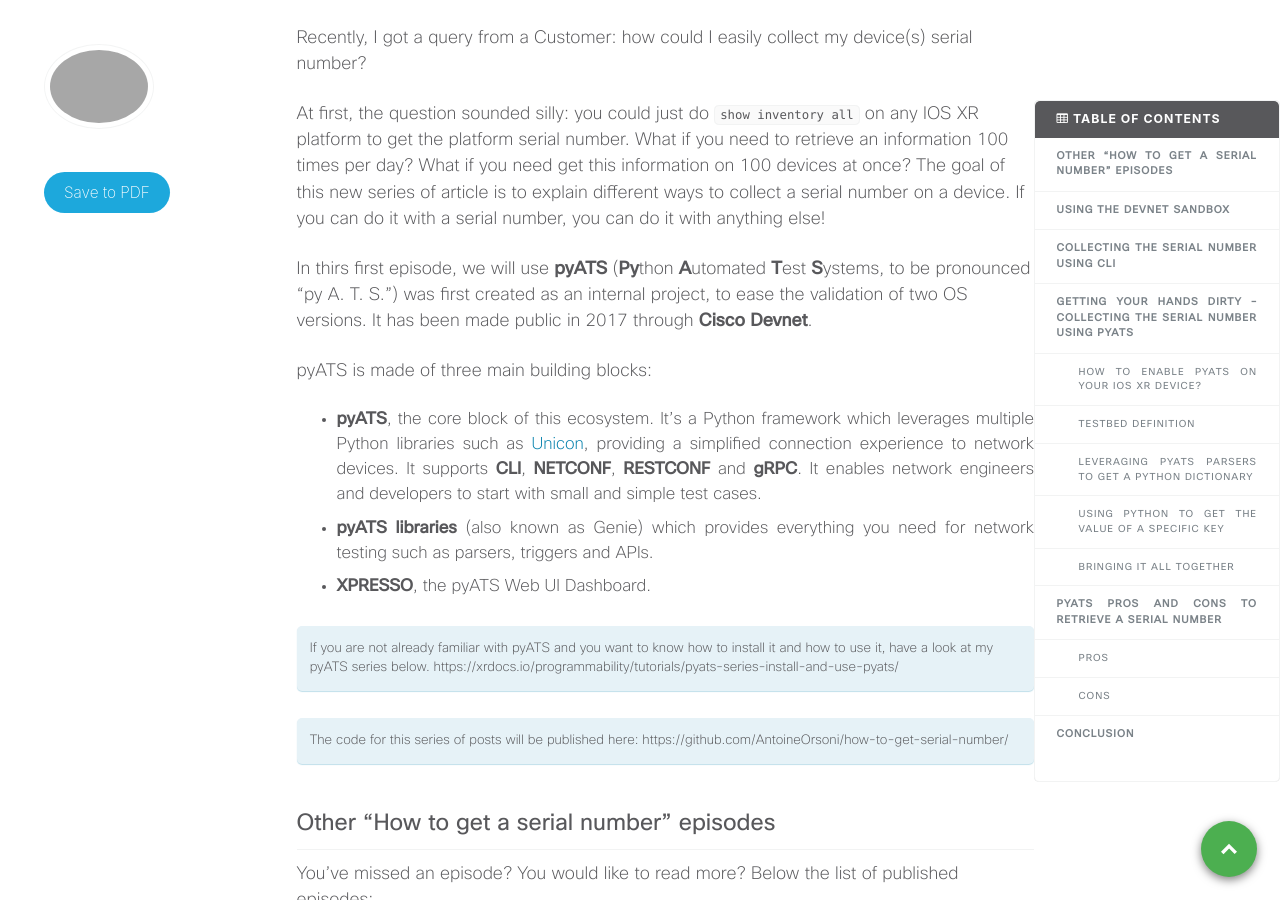
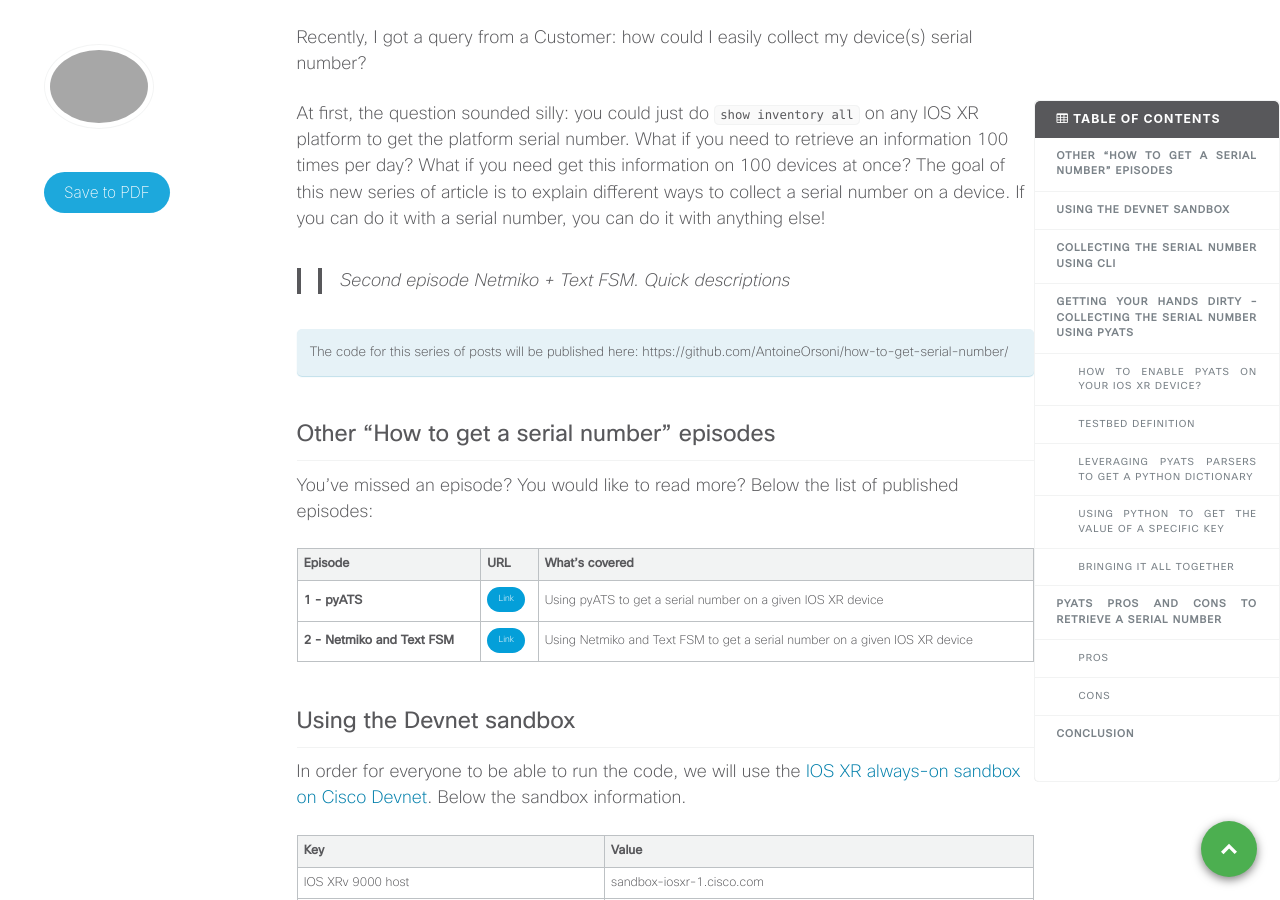
Before and after one commit to xrdocs/programmability, a Jekyll site: the page built from _tutorials/how-to-get-a-serial-number-netmiko-text-fsm.md, in a window 1280 px wide and 900 px high, scrolled down 448 px. Built offline with Jekyll 4.4.1, drawn with Linux system fonts in a browser that asks for light colours; comment, search, counter and statistics services are not loaded.

Commit message:
episode table

```diff
--- a/_tutorials/how-to-get-a-serial-number-netmiko-text-fsm.md
+++ b/_tutorials/how-to-get-a-serial-number-netmiko-text-fsm.md
@@ -19,16 +19,7 @@ Recently, I got a query from a Customer: how could I easily collect my device(s)
 
 At first, the question sounded silly: you could just do `show inventory all` on any IOS XR platform to get the platform serial number. What if you need to retrieve an information 100 times per day? What if you need get this information on 100 devices at once? The goal of this new series of article is to explain different ways to collect a serial number on a device. If you can do it with a serial number, you can do it with anything else!
 
-In thirs first episode, we will use **pyATS** (**Py**thon **A**utomated **T**est **S**ystems, to be pronounced "py A. T. S.") was first created as an internal project, to ease the validation of two OS versions. It has been made public in 2017 through **Cisco Devnet**.
-
-pyATS is made of three main building blocks:
-- **pyATS**, the core block of this ecosystem. It’s a Python framework which leverages multiple Python libraries such as [Unicon](https://pypi.org/project/unicon/), providing a simplified connection experience to network devices. It supports **CLI**, **NETCONF**, **RESTCONF** and **gRPC**. It enables network engineers and developers to start with small and simple test cases.
-- **pyATS libraries** (also known as Genie) which provides everything you need for network testing such as parsers, triggers and APIs.
-- **XPRESSO**, the pyATS Web UI Dashboard.
-
-If you are not already familiar with pyATS and you want to know how to install it and how to use it, have a look at my pyATS series below.
-https://xrdocs.io/programmability/tutorials/pyats-series-install-and-use-pyats/
-{: .notice--info}
+>> Second episode Netmiko + Text FSM. Quick descriptions
 
 The code for this series of posts will be published here:
 https://github.com/AntoineOrsoni/how-to-get-serial-number/
@@ -41,6 +32,8 @@ You’ve missed an episode? You would like to read more? Below the list of publi
 | Episode 	| URL                                                                                              	| What's covered                                        	|
 |---------	|--------------------------------------------------------------------------------------------------	|-------------------------------------------------------	|
 | **1 - pyATS**       	| [Link](https://xrdocs.io/programmability/tutorials/how-to-get-a-serial-number-pyats/){: .btn}  	|  Using pyATS to get a serial number on a given IOS XR device 	|
+|-------------------------------------------------------	|
+| **2 - Netmiko and Text FSM**       	| [Link](https://xrdocs.io/programmability/tutorials/how-to-get-a-serial-number-netmiko-text-fsm/){: .btn}  	|  Using Netmiko and Text FSM to get a serial number on a given IOS XR device 	|
 
 # Using the Devnet sandbox
 
```
